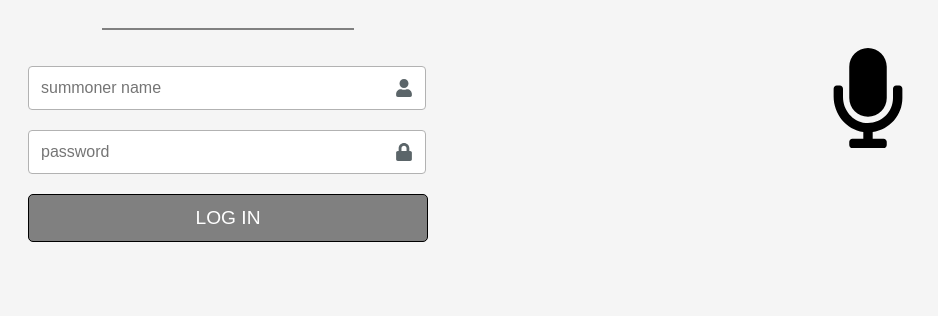
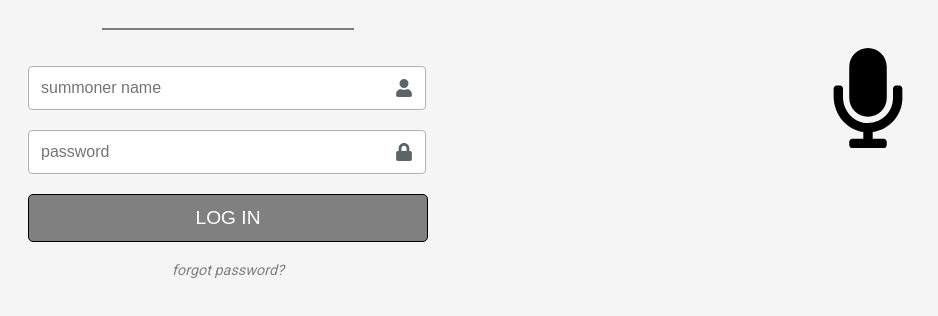
Before and after one commit to brkelley/squad, a React app in the folder client/: page /login in a window 1280 px wide. Shown: the part 252-568 px from the top of the page, without its empty margins (0-938 px from the left). Built offline with nearby package versions, Linux system fonts and the light colour scheme; the HTML template or start-up script is replaced by a standard one.

Commit message:
finished forgot login flow:

```diff
--- a/client/src/welcome/login/login.jsx
+++ b/client/src/welcome/login/login.jsx
@@ -19,6 +19,14 @@ export default function Login (props) {
                 setPassword('');
             });
     }
+
+    const renderForgotPassword = () => {
+        return (
+            <div className="forgot-password-prompt" onClick={() => props.onRedirect('/reset-password')}>
+                forgot password?
+            </div>
+        )
+    };
 
     const renderLoginError = () => {
         if (loginError) {
@@ -63,6 +71,7 @@ export default function Login (props) {
                     onClick={onLoginClick}>
                     LOG IN
                 </button>
+                {renderForgotPassword()}
                 {renderLoginError()}
             </div>
         );
--- a/client/src/welcome/login/login.scss
+++ b/client/src/welcome/login/login.scss
@@ -83,6 +83,19 @@
         }
     }
 
+    .forgot-password-prompt {
+        text-align: center;
+        color: grey;
+        padding-top: 20px;
+        font-style: italic;
+        font-size: 0.9rem;
+
+        &:hover {
+            text-decoration: underline;
+            cursor: pointer;
+        }
+    }
+
     .login-error-wrapper {
         text-align: center;
         color: red;
```
Also changed, not shown: 2 other files (tests, documents, lock files or other folders).
